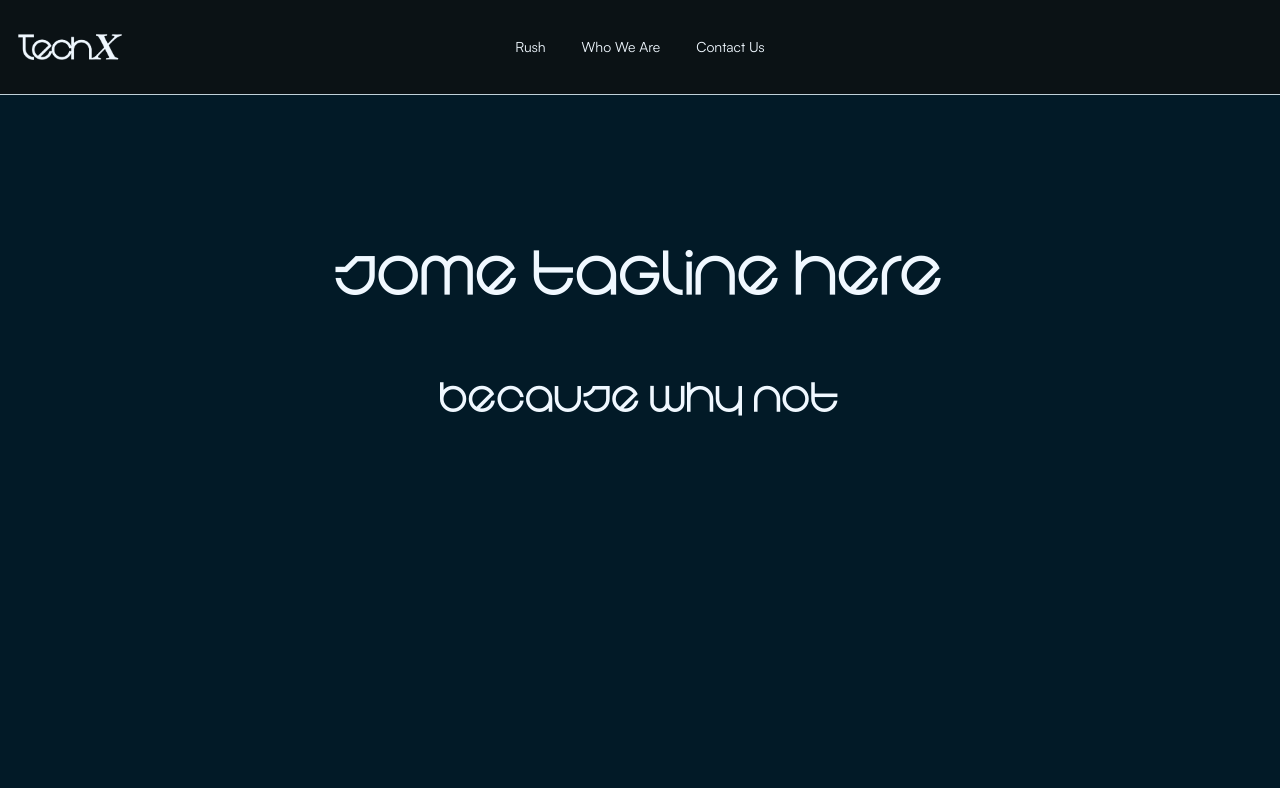
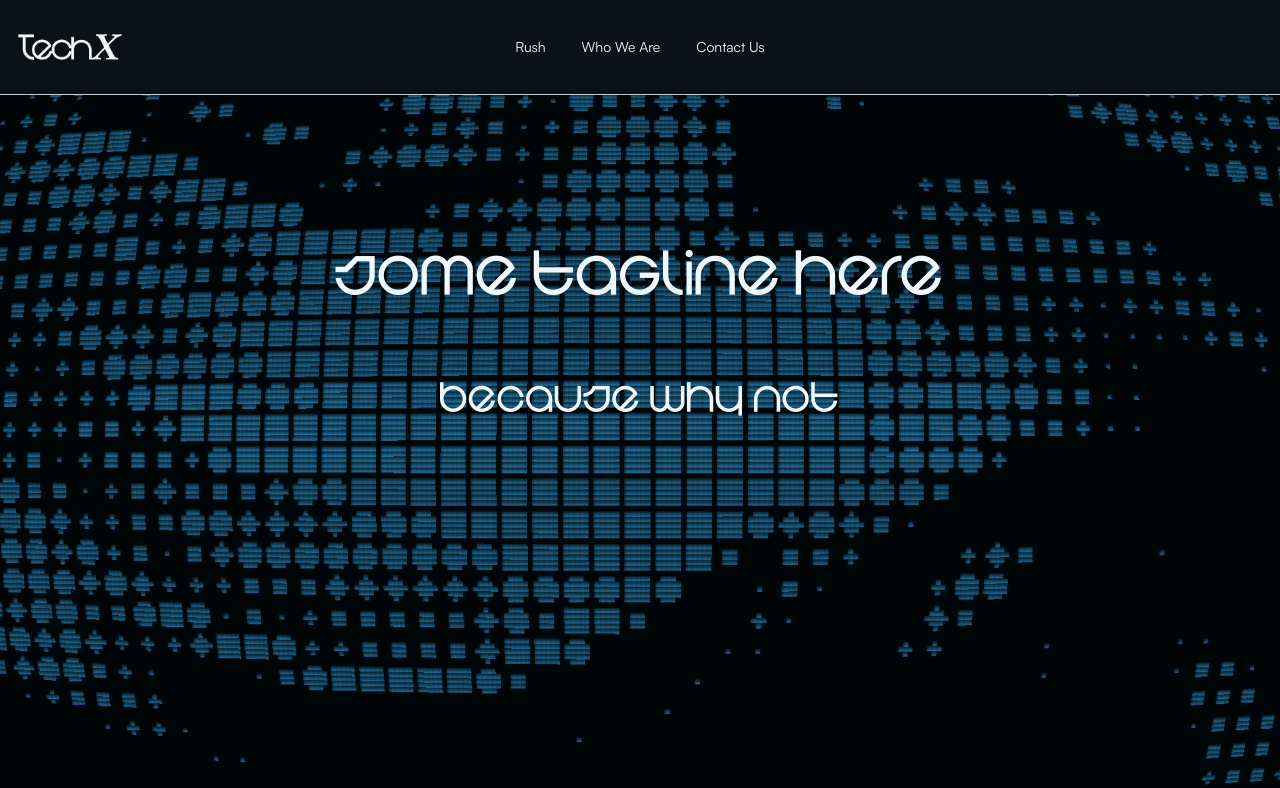
Before and after one commit to The-TechX-Society/website, a Next.js app: page / in a window 1280 px wide. Shown: the top 788 px of the page. Built offline with nearby package versions, Linux system fonts and the light colour scheme.

Commit message:
[feature] background image on intro

```diff
--- a/app/page.tsx
+++ b/app/page.tsx
@@ -18,7 +18,7 @@ export default function Home() {
 
             <IntroHeader />
 
-            <Div className="text-center space-y-3 pt-4 pb-12" animationScheme="scrollFadeIn">
+            <Div className="text-center space-y-3 py-16" animationScheme="scrollFadeIn">
                 <Div animationScheme="scrollFadeIn" childAnimation>
                     <h1 className="text-4xl font-colonius">Rush is now open!</h1>
                 </Div>
--- a/components/(public)/home/intro-header.tsx
+++ b/components/(public)/home/intro-header.tsx
@@ -5,19 +5,37 @@
 // internal
 import Div from "@/components/ui/div";
 import "./intro-header.css";
+import Image from "next/image";
 
 export default function IntroHeader() {
     return (
         <Div
-            className="py-36 px-3 space-y-16 h-screen-remaining"
+            className="relative py-36 px-3 h-screen-remaining"
             animationScheme={{ type: "entryFadeIn", delayChildren: 1.5, staggerChildren: 0.4 }}
         >
-            <Div animationScheme={{ type: "entryFadeIn", duration: 1.2, startY: 20 }} childAnimation>
-                <h1 className="text-7xl text-center font-colonius">Some tagline here</h1>
-            </Div>
+            <div className="space-y-16">
+                <Div className="z-10" animationScheme={{ type: "entryFadeIn", duration: 1.2, startY: 20 }} childAnimation>
+                    <h1 className="text-7xl text-center font-colonius">Some tagline here</h1>
+                </Div>
 
-            <Div animationScheme={{ type: "entryFadeIn", startY: 15 }} childAnimation>
-                <h1 className="text-5xl text-center font-colonius">Because why not</h1>
+                <Div className="z-10" animationScheme={{ type: "entryFadeIn", startY: 15 }} childAnimation>
+                    <h1 className="text-5xl text-center font-colonius">Because why not</h1>
+                </Div>
+            </div>
+
+            <Div
+                className="absolute top-0 left-0 -z-10 h-full w-full"
+                animationScheme={{ type: "entryFadeIn", duration: 2.4 }}
+                childAnimation
+            >
+                <Image
+                    src="/backgrounds/background_1.png"
+                    className=" h-full w-full object-cover opacity-80"
+                    alt="background"
+                    width={2000}
+                    height={1000}
+                    loading="eager"
+                />
             </Div>
         </Div>
     )
```
